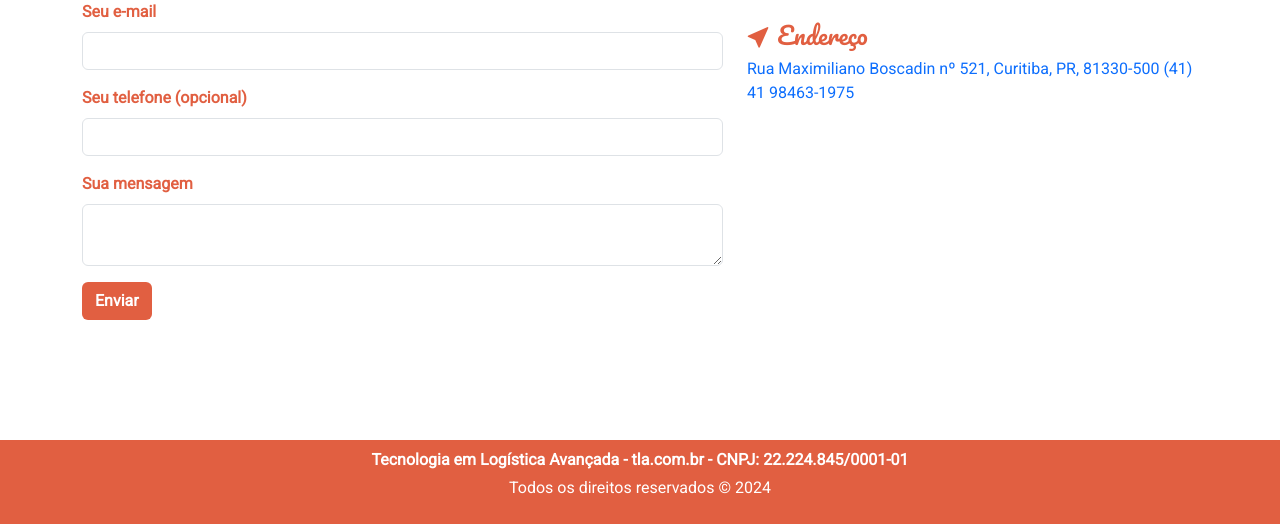
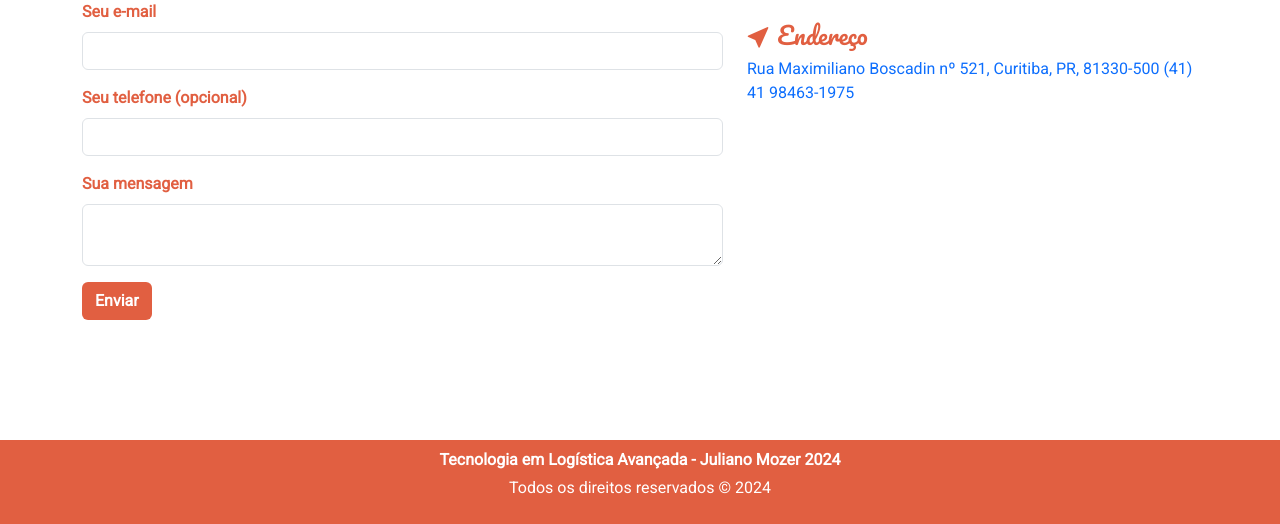
Before and after one commit to JulianoMozer/salao_sol, a plain HTML site: page index.html in a window 1280 px wide. Shown: the part 2914-3438 px from the top of the page. Drawn offline with nearby package versions, Linux system fonts and the light colour scheme.

Commit message:
Atualização no rodapé

```diff
--- a/index.html
+++ b/index.html
@@ -326,7 +326,7 @@
         </section>
         <footer class="text-white text-center py-2 mt-4" style="background-color: #e15f41;">
             <div class="container">
-                <p class="mb-1 fw-bold">Tecnologia em Logística Avançada - tla.com.br - CNPJ: 22.224.845/0001-01</p>
+                <p class="mb-1 fw-bold">Tecnologia em Logística Avançada - Juliano Mozer 2024</p>
 
                 <p class="mb-0">Todos os direitos reservados © 2024</p>
                 <p></p>
```
